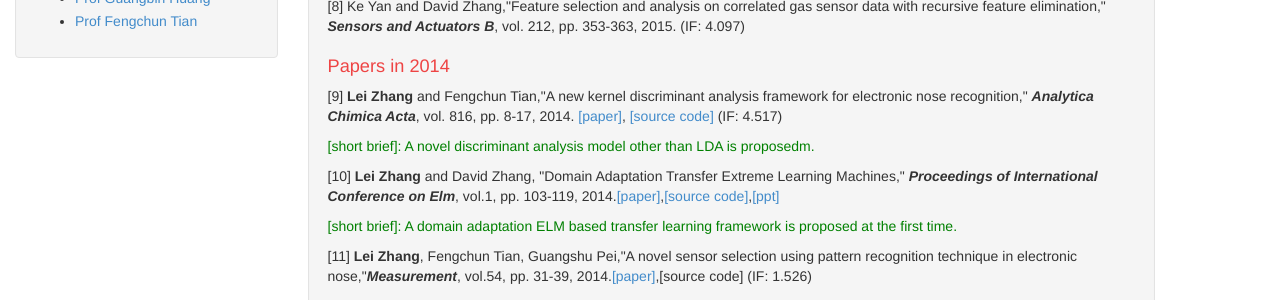
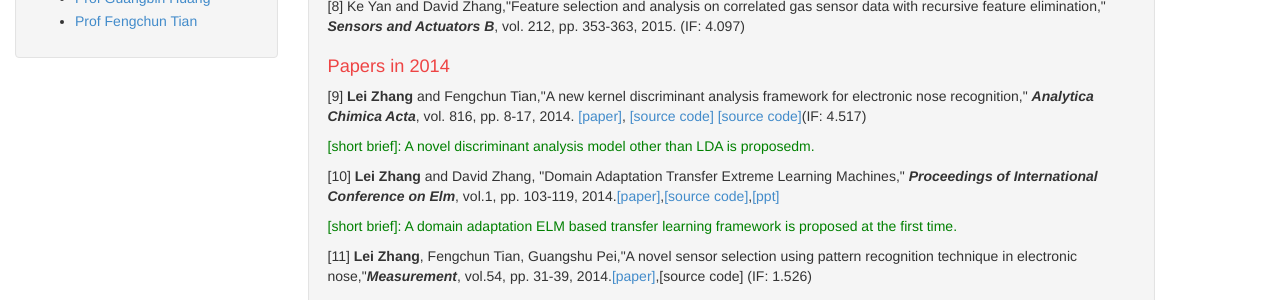
Before and after one commit to DrLeiZhang/website, a Jekyll site: the page built from publications.html, in a window 1280 px wide and 900 px high, scrolled down 565 px. Shown: the part 152-452 px from the top of the window. Built offline with Jekyll 4.4.1, drawn with Linux system fonts in a browser that asks for light colours; Markdown is read by kramdown in place of the engine named in the settings.

Commit message:
Update
Signed-off-by: leizhang@cqu.edu.cn <leizhang@cqu.edu.cn>

```diff
--- a/publications.html
+++ b/publications.html
@@ -22,7 +22,7 @@
 <p style="color:green;">[short brief]: An extreme transfer learning is proposed for concept drift problem.</p>
 <p>[8] Ke Yan and David Zhang,"Feature selection and analysis on correlated gas sensor data with recursive feature elimination,"</a> <I><B>Sensors and Actuators B</B></I>, vol. 212, pp. 353-363, 2015. (IF: 4.097)</p>
     <h1>Papers in 2014</h1>
-<p>[9] <B>Lei Zhang</B> and Fengchun Tian,"A new kernel discriminant analysis framework for electronic nose recognition," <I><B>Analytica Chimica Acta</B></I>, vol. 816, pp. 8-17, 2014.<a href="resources/KNDA.pdf"> [paper]</a>,<a href="resources/KNDA_demo.rar"> [source code] </a>(IF: 4.517)</p>
+<p>[9] <B>Lei Zhang</B> and Fengchun Tian,"A new kernel discriminant analysis framework for electronic nose recognition," <I><B>Analytica Chimica Acta</B></I>, vol. 816, pp. 8-17, 2014.<a href="resources/KNDA.pdf"> [paper]</a>,<a href="resources/KNDA_demo.rar"> [source code] </a> <a href="resources/KNDA_demo">[source code]</a>(IF: 4.517)</p>
 <p style="color:green;">[short brief]: A novel discriminant analysis model other than LDA is proposedm.</p>
 
 <p>[10] <B>Lei Zhang</B> and David Zhang, "Domain Adaptation Transfer Extreme Learning Machines," <I><B>Proceedings of International Conference on Elm</B></I>, vol.1, pp. 103-119, 2014.<a href="resources/DAELM-S.pdf">[paper]</a>,<a href="resources/DAELM-S.rar">[source code]</a>,<a href="resources/ELM 2014 in Singapore-Lei Zhang">[ppt]</a></p>
```
Also changed, not shown: resources/KNDA_demo/readme.txt (added), 10 other files.
